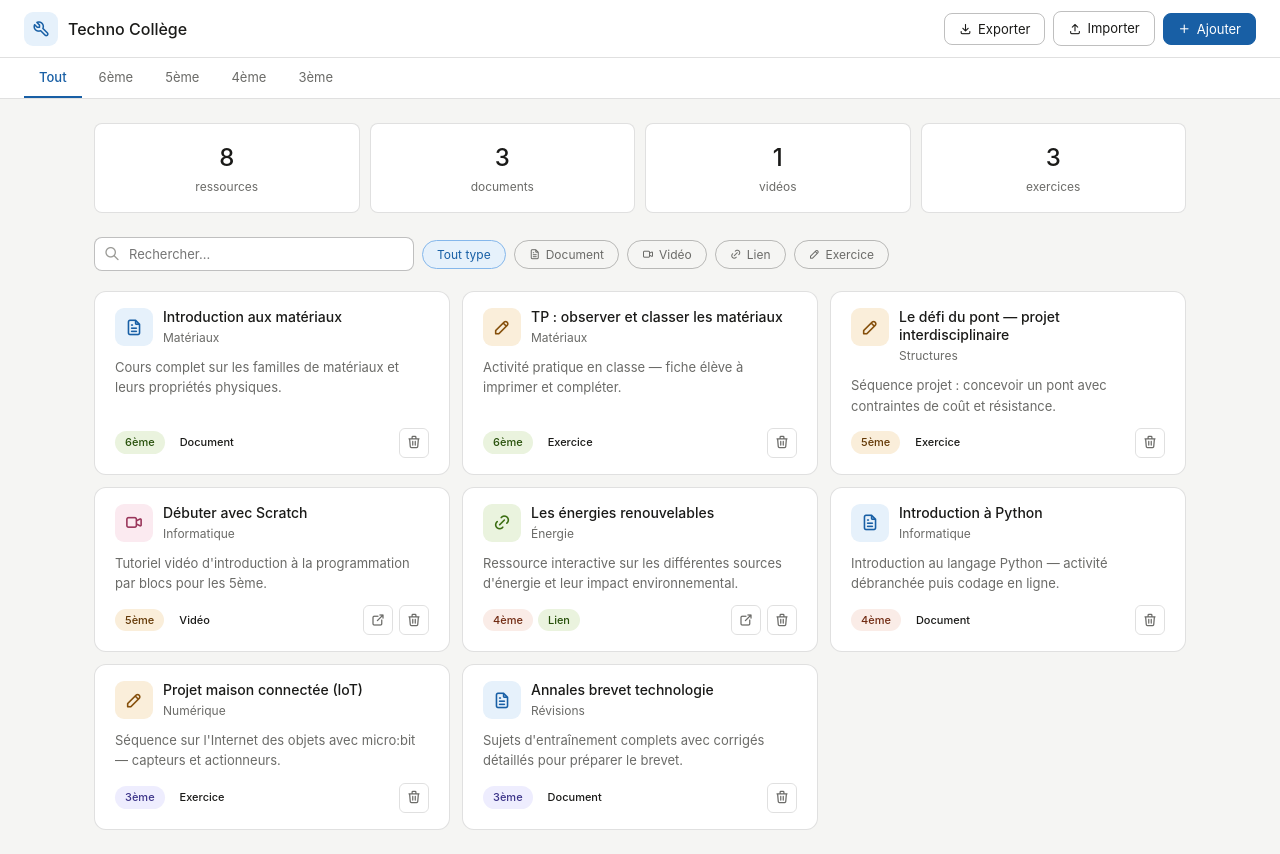
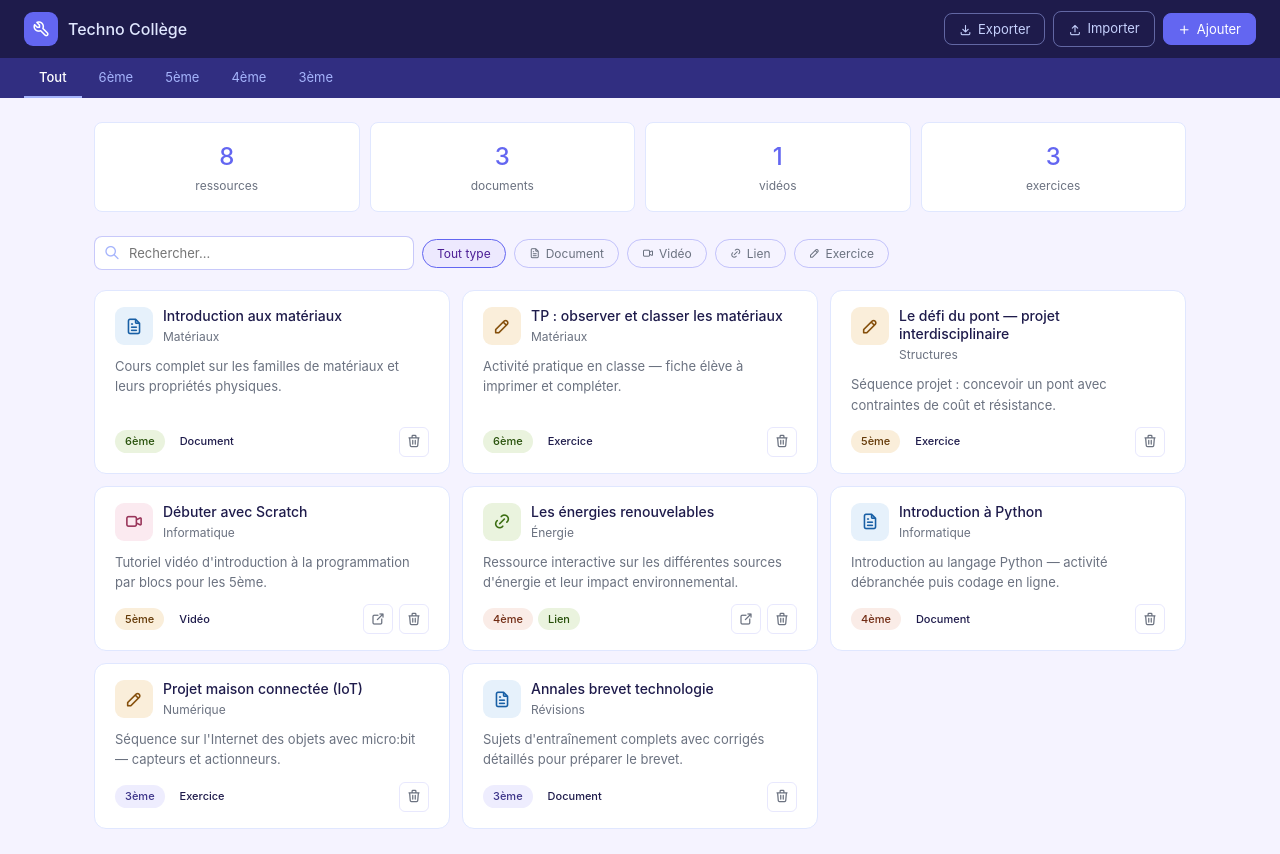
Before and after one commit to robicy-sys/techno-college, a plain HTML site: page index.html in a window 1280 px wide. Drawn offline with Linux system fonts and the light colour scheme.

Commit message:
Style indigo sombre — header #1e1b4b, nav #312e81, accent #6366f1

```diff
--- a/index.html
+++ b/index.html
@@ -9,32 +9,38 @@
   *, *::before, *::after { box-sizing: border-box; margin: 0; padding: 0; }
 
   :root {
-    --bg: #f5f5f3;
+    --bg: #f5f3ff;
     --surface: #ffffff;
-    --border: rgba(0,0,0,0.12);
-    --border-hover: rgba(0,0,0,0.25);
-    --text: #1a1a18;
-    --text-muted: #6b6b68;
-    --text-hint: #9b9b97;
+    --border: rgba(99,102,241,0.15);
+    --border-hover: rgba(99,102,241,0.35);
+    --text: #1e1b4b;
+    --text-muted: #6b7280;
+    --text-hint: #a5b4fc;
     --radius-md: 8px;
     --radius-lg: 12px;
-    --blue-bg: #E6F1FB;
-    --blue-text: #185FA5;
-    --blue-dark: #0C447C;
+    --accent: #6366f1;
+    --accent-dark: #4f46e5;
+    --accent-bg: #ede9fe;
+    --accent-text: #4c1d95;
+    --header-bg: #1e1b4b;
+    --nav-bg: #312e81;
   }
 
   @media (prefers-color-scheme: dark) {
     :root {
-      --bg: #1a1a18;
-      --surface: #242422;
-      --border: rgba(255,255,255,0.12);
-      --border-hover: rgba(255,255,255,0.25);
-      --text: #f0ede8;
-      --text-muted: #9b9b97;
-      --text-hint: #6b6b68;
-      --blue-bg: #042C53;
-      --blue-text: #85B7EB;
-      --blue-dark: #B5D4F4;
+      --bg: #0f0e1a;
+      --surface: #1e1b4b;
+      --border: rgba(165,180,252,0.15);
+      --border-hover: rgba(165,180,252,0.35);
+      --text: #e0e7ff;
+      --text-muted: #a5b4fc;
+      --text-hint: #6366f1;
+      --accent: #818cf8;
+      --accent-dark: #6366f1;
+      --accent-bg: #312e81;
+      --accent-text: #c7d2fe;
+      --header-bg: #0f0e1a;
+      --nav-bg: #1e1b4b;
     }
   }
 
@@ -49,8 +55,8 @@
 
   /* Header */
   header {
-    background: var(--surface);
-    border-bottom: 0.5px solid var(--border);
+    background: var(--header-bg);
+    border-bottom: none;
     padding: 0 1.5rem;
     display: flex;
     align-items: center;
@@ -67,27 +73,27 @@
     font-weight: 500;
     font-size: 16px;
     text-decoration: none;
-    color: var(--text);
+    color: #e0e7ff;
   }
   .logo-icon {
     width: 34px; height: 34px;
-    background: var(--blue-bg);
+    background: #6366f1;
     border-radius: 9px;
     display: flex; align-items: center; justify-content: center;
-    color: var(--blue-text);
+    color: #ffffff;
     font-size: 18px;
   }
   .header-right { display: flex; align-items: center; gap: 8px; }
 
   /* Buttons */
   .btn {
-    border: 0.5px solid var(--border-hover);
+    border: 0.5px solid rgba(165,180,252,0.5);
     border-radius: var(--radius-md);
     padding: 7px 14px;
     font-size: 13px;
     cursor: pointer;
     background: transparent;
-    color: var(--text);
+    color: #c7d2fe;
     display: inline-flex;
     align-items: center;
     gap: 6px;
@@ -95,14 +101,14 @@
     transition: background 0.15s;
     text-decoration: none;
   }
-  .btn:hover { background: var(--bg); }
-  .btn-primary { background: #185FA5; color: #fff; border-color: #185FA5; }
-  .btn-primary:hover { background: var(--blue-dark); border-color: var(--blue-dark); }
+  .btn:hover { background: rgba(255,255,255,0.1); }
+  .btn-primary { background: var(--accent); color: #fff; border-color: var(--accent); }
+  .btn-primary:hover { background: var(--accent-dark); border-color: var(--accent-dark); }
 
   /* Nav tabs */
   nav {
-    background: var(--surface);
-    border-bottom: 0.5px solid var(--border);
+    background: var(--nav-bg);
+    border-bottom: none;
     padding: 0 1.5rem;
     display: flex;
     gap: 2px;
@@ -114,14 +120,14 @@
     cursor: pointer;
     border: none;
     border-bottom: 2px solid transparent;
-    color: var(--text-muted);
+    color: #a5b4fc;
     background: none;
     white-space: nowrap;
     font-family: inherit;
     transition: color 0.15s;
   }
-  .nav-tab:hover { color: var(--text); }
-  .nav-tab.active { color: #185FA5; border-bottom-color: #185FA5; font-weight: 500; }
+  .nav-tab:hover { color: #e0e7ff; }
+  .nav-tab.active { color: #fff; border-bottom-color: #a5b4fc; font-weight: 500; }
 
   /* Main */
   main { padding: 1.5rem; max-width: 1140px; margin: 0 auto; }
@@ -136,11 +142,12 @@
   @media (max-width: 600px) { .stats { grid-template-columns: repeat(2, 1fr); } }
   .stat {
     background: var(--surface);
-    border: 0.5px solid var(--border);
+    border: 0.5px solid #e0e7ff;
     border-radius: var(--radius-md);
     padding: 1rem;
     text-align: center;
   }
+  .stat-n { color: var(--accent); }
   .stat-n { font-size: 24px; font-weight: 500; margin-bottom: 2px; }
   .stat-l { font-size: 12px; color: var(--text-muted); }
 
@@ -170,7 +177,7 @@
     font-family: inherit;
     outline: none;
   }
-  .search-wrap input:focus { border-color: #185FA5; }
+  .search-wrap input:focus { border-color: var(--accent); }
   .filter-chip {
     border: 0.5px solid var(--border-hover);
     border-radius: 20px;
@@ -186,9 +193,9 @@
     transition: all 0.15s;
   }
   .filter-chip:hover, .filter-chip.active {
-    background: var(--blue-bg);
-    border-color: #85B7EB;
-    color: var(--blue-text);
+    background: var(--accent-bg);
+    border-color: var(--accent);
+    color: var(--accent-text);
   }
 
   /* Grid */
@@ -199,14 +206,14 @@
   }
   .card {
     background: var(--surface);
-    border: 0.5px solid var(--border);
+    border: 0.5px solid #e0e7ff;
     border-radius: var(--radius-lg);
     padding: 1rem 1.25rem;
-    transition: border-color 0.15s;
+    transition: border-color 0.15s, box-shadow 0.15s;
     display: flex;
     flex-direction: column;
   }
-  .card:hover { border-color: var(--border-hover); }
+  .card:hover { border-color: var(--accent); box-shadow: 0 0 0 3px rgba(99,102,241,0.08); }
   .card-header { display: flex; align-items: flex-start; gap: 10px; margin-bottom: 10px; }
   .card-icon {
     width: 38px; height: 38px;
```
